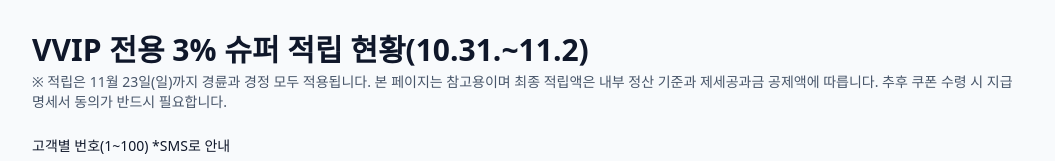
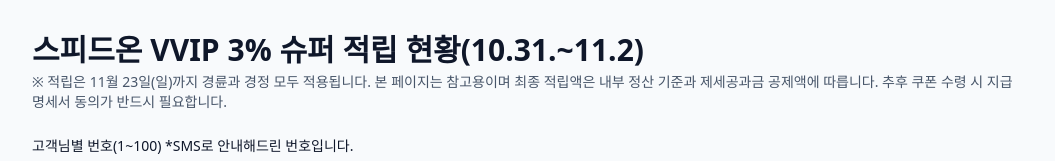
Before and after one commit to nanaintr/vvip-ranking, a plain HTML site: page index.html in a window 1280 px wide. Shown: the top 161 px of the page, without its empty margins (112-1167 px from the left). Drawn offline with nearby package versions, Linux system fonts and the light colour scheme; no server answers.

Commit message:
Update index.html

```diff
--- a/index.html
+++ b/index.html
@@ -3,7 +3,7 @@
 <head>
   <meta charset="utf-8" />
   <meta name="viewport" content="width=device-width,initial-scale=1" />
-  <title>VVIP 전용 3% 슈퍼 적립 현황</title>
+  <title>스피드온 VVIP 3% 슈퍼 적립 현황</title>
   <meta name="robots" content="noindex,nofollow" />
   <script src="https://cdn.tailwindcss.com"></script>
   <script src="https://cdn.jsdelivr.net/npm/papaparse@5.4.1/papaparse.min.js"></script>
@@ -18,12 +18,12 @@
 <body class="bg-slate-50 text-slate-900">
   <div class="max-w-5xl mx-auto px-4 py-8">
     <header class="mb-6">
-      <h1 class="text-2xl md:text-3xl font-bold">VVIP 전용 3% 슈퍼 적립 현황(10.31.~11.2)</h1>
+      <h1 class="text-2xl md:text-3xl font-bold">스피드온 VVIP 3% 슈퍼 적립 현황(10.31.~11.2)</h1>
       <p class="text-sm text-slate-600 mt-1">※ 적립은 11월 23일(일)까지 경륜과 경정 모두 적용됩니다. 본 페이지는 참고용이며 최종 적립액은 내부 정산 기준과 제세공과금 공제액에 따릅니다. 추후 쿠폰 수령 시 지급명세서 동의가 반드시 필요합니다.</p>
     </header>
 
     <section class="mb-4">
-      <label for="search" class="block text-sm font-medium mb-2">고객별 번호(1~100) *SMS로 안내</label>
+      <label for="search" class="block text-sm font-medium mb-2">고객님별 번호(1~100) *SMS로 안내해드린 번호입니다.</label>
       <div class="flex gap-2">
         <input id="search" type="number" min="1" max="100" placeholder="예: 27"
                class="w-full rounded-lg border border-slate-300 px-3 py-2 focus:outline-none focus:ring focus:ring-blue-200" />
```
